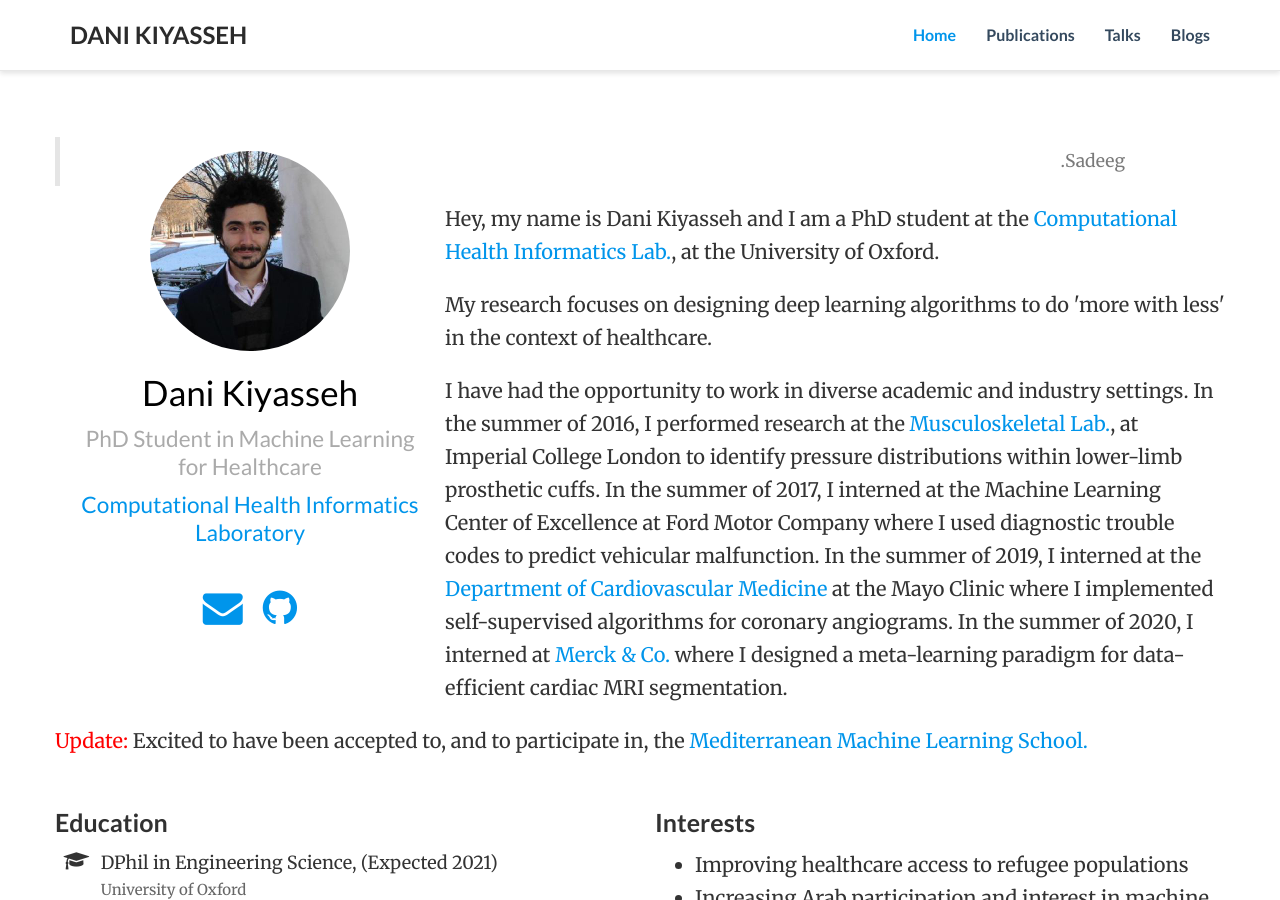
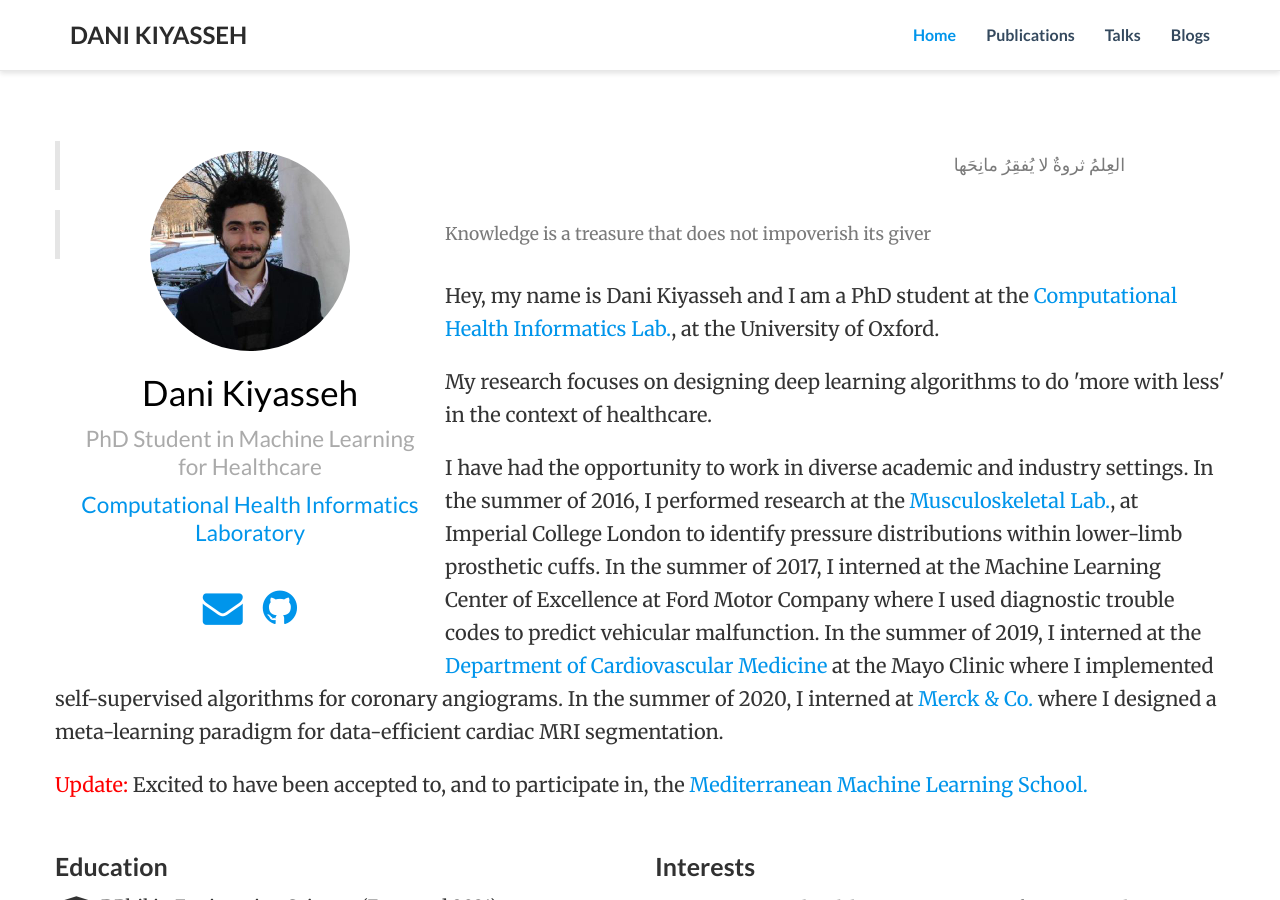
Before and after one commit to danikiyasseh/danikiyasseh.github.io, a Jekyll site: the page index.html, which Jekyll copies as it is, in a window 1280 px wide and 900 px high. Built offline with Jekyll 4.4.1, drawn with Linux system fonts in a browser that asks for light colours; nearby versions of some CDN libraries; a style sheet for code colours, icons or effects is not loaded.

Commit message:
Update index.html

```diff
--- a/index.html
+++ b/index.html
@@ -149,7 +149,8 @@ title: Dani Kiyasseh
   </div>
 
 <div class="blurb">
-	<blockquote dir="rtl" lang="ar">Sadeeg.</blockquote>
+	<p> <blockquote dir="rtl" lang="ar">العِلمُ ثروةٌ لا يُفقِرُ مانِحَها</blockquote> </p>
+	<p> <blockquote dir="ltr" lang="en">Knowledge is a treasure that does not impoverish its giver</blockquote> </p>
 
 	<p>Hey, my name is Dani Kiyasseh and I am a PhD student at the <a href="http://www.robots.ox.ac.uk/~davidc/" target="_blank">Computational Health Informatics Lab.</a>, at the University of Oxford.</p>
 
```
